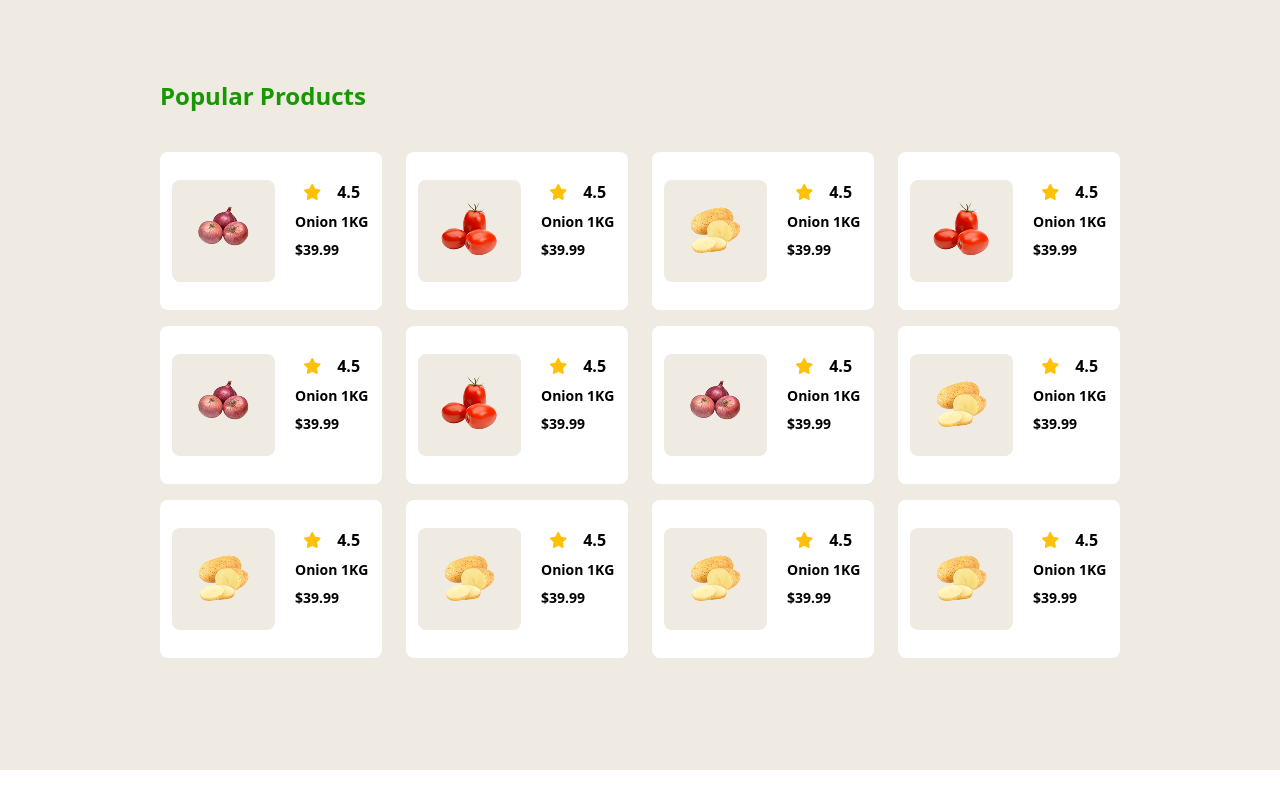
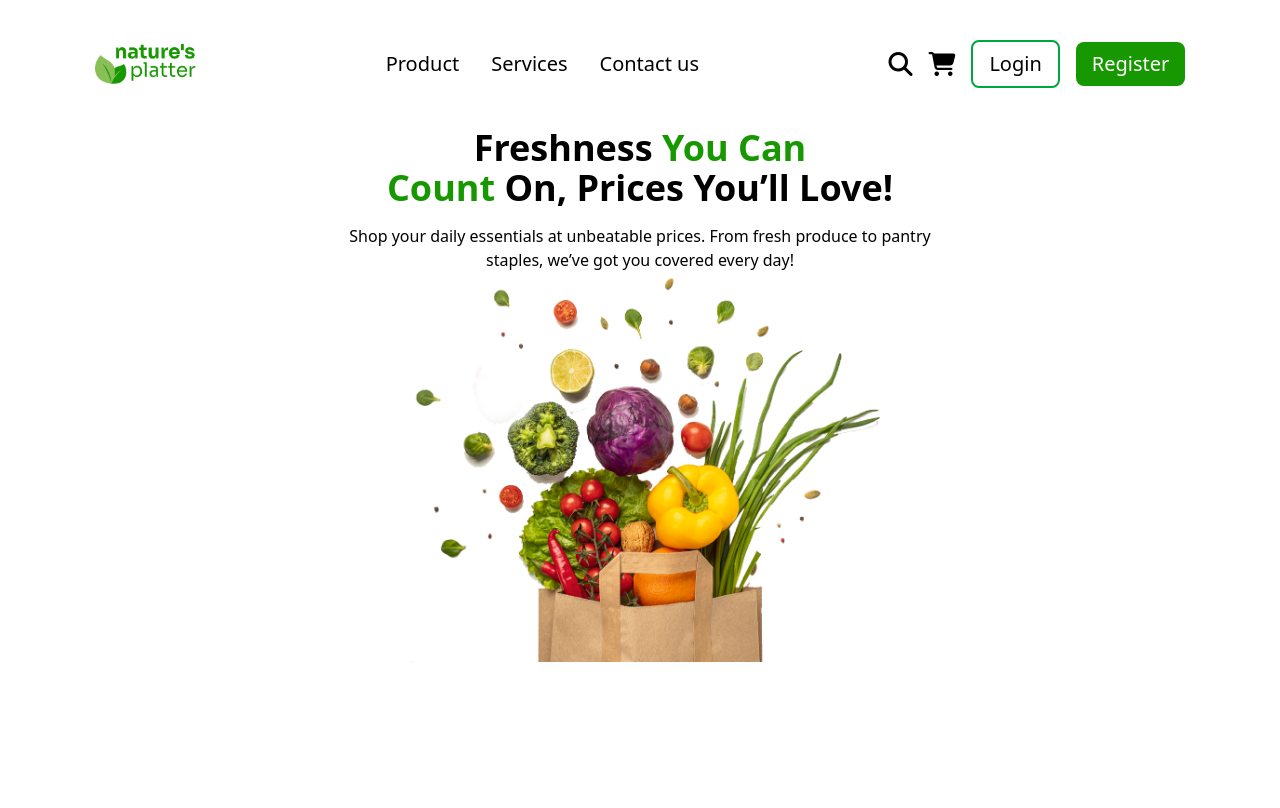
Before and after one commit to Mokarama/natures-platter, a plain HTML site: page index.html in a window 1280 px wide. Drawn offline with nearby package versions, Linux system fonts and the light colour scheme.

Commit message:
navbar responsive added

```diff
--- a/index.html
+++ b/index.html
@@ -34,31 +34,42 @@
 
 <body>
   <!-- ----hader section--- -->
-  <hader class="hidden bg-gradient-to-r from-[#EFEBE3]">
-    <nav class=" flex justify-around items-center py-10">
-      <!--green logo area-->
+  <hader class=" bg-gradient-to-r from-[#EFEBE3]">
+        <nav class="flex justify-around items-center py-10 bg-white border-2 lg:border-none border-b border-[#179800] relative">
+      <!-- Logo -->
       <div>
-        <img src="./images/logo-green.png" alt="" />
+        <img src="./images/logo-green.png" alt="Logo" class="h-10" />
       </div>
-      <!-- --menu area-- -->
-      <ul class="flex justify-center align-middle items-center gap-8 text-xl">
+
+
+      <div class="md:hidden">
+        <button>
+          <i class="fa-solid fa-bars text-2xl"></i>
+        </button>
+      </div>
+
+
+      <ul id="nav-menu"
+        class="hidden md:flex justify-center items-center gap-8 text-xl absolute md:static top-20 left-0 w-full md:w-auto bg-white md:bg-transparent flex-col md:flex-row shadow-md md:shadow-none z-10">
         <li><a href="#">Product</a></li>
         <li><a href="#">Services</a></li>
         <li><a href="#">Contact us</a></li>
       </ul>
-      <!-- --right area-- -->
-      <div class="flex justify-center align-middle items-center gap-6">
+
+      <!-- Right section -->
+      <div class="hidden md:flex items-center gap-4">
         <i class="fa-solid fa-magnifying-glass text-2xl"></i>
         <i class="fa-solid fa-cart-shopping text-2xl"></i>
         <button
-          class="btn bg-white border-2 rounded-lg text-xl border-green-600 py-2 px-6 cursor-pointer hover:bg-green-600 hover:text-white">
+          class="bg-white border-2 rounded-lg text-xl border-green-600 py-2 px-4 hover:bg-green-600 hover:text-white">
           Login
         </button>
-        <button class="btn text-white rounded-lg text-xl py-2 px-6 bg-[#179800] cursor-pointer hover:bg-green-400">
+        <button class="text-white rounded-lg text-xl py-2 px-4 bg-[#179800] hover:bg-green-400">
           Register
         </button>
       </div>
     </nav>
+
 
     <!-- ===Banner section==== -->
     <section class="w-full lg:w-3/4 mx-auto mb-20">
@@ -124,7 +135,7 @@
     </section>
 
     <!-- ====Popular Products cards area=== -->
-    <section class=" w-full  mx-auto mb-20 bg-[#EFEBE3] py-20 px-10">
+    <section class="hidden w-full  mx-auto mb-20 bg-[#EFEBE3] py-20 px-10">
       <h1 class="text-2xl font-bold pb-6 text-[#179800] ml-5 lg:ml-30">Popular Products</h1>
       <!-- products cards -->
       <div class="py-4 mx-0 lg:mx-30">
```
